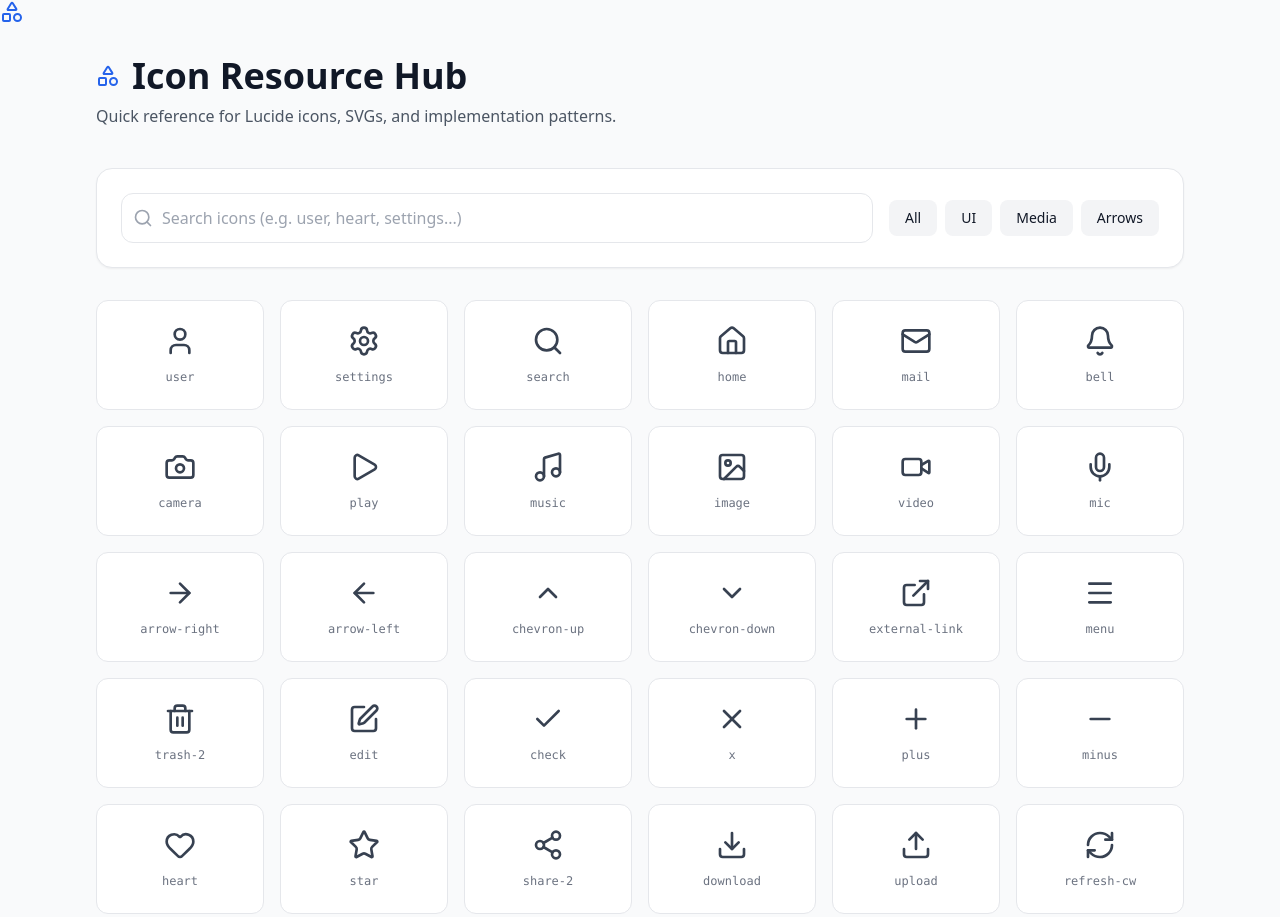
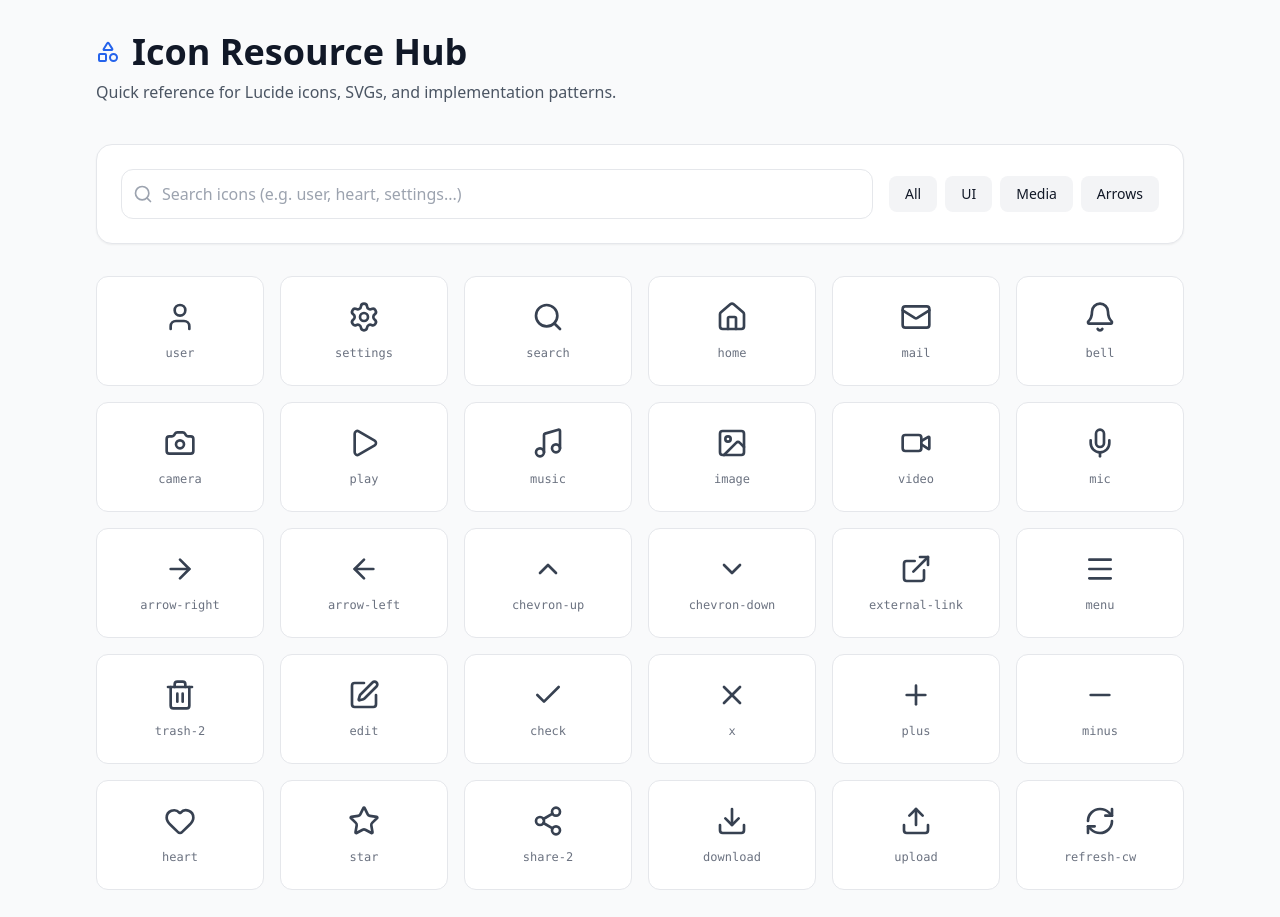
Before and after one commit to schoi2032/iconquest, a plain HTML site: page index.html in a window 1280 px wide. Shown: the top 917 px of the page. Drawn offline with nearby package versions, Linux system fonts and the light colour scheme.

Commit message:
Update index.html

```diff
--- a/index.html
+++ b/index.html
@@ -3,7 +3,6 @@
 <head>
     <meta charset="UTF-8">
     <meta name="viewport" content="width=device-width, initial-scale=1.0">
-    <i data-lucide="shapes" class="text-blue-600"></i>
     <title>Find your Icons</title>
     <script src="https://cdn.tailwindcss.com"></script>
     <script src="https://unpkg.com/lucide@latest"></script>
```
